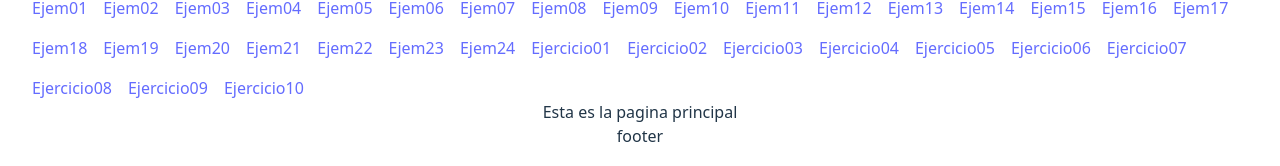
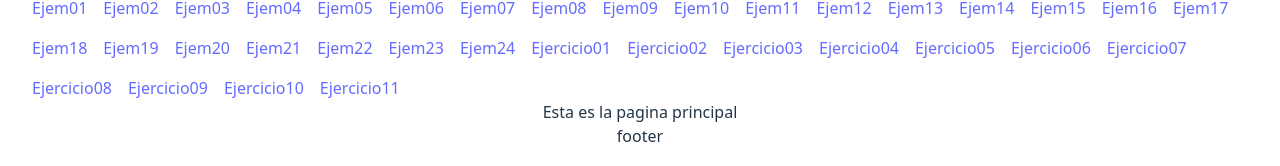
Before and after one commit to LucasPrezFdez/teoriaReactBase2025, a React (Vite) app: page / in a window 1280 px wide. Shown: the part 340-506 px from the top of the page. Built offline with nearby package versions, Linux system fonts and the light colour scheme.

Commit message:
Add Ejercicio11 link to Menu and configure routing for Ejercicio11 component

```diff
--- a/src/components/Menu.tsx
+++ b/src/components/Menu.tsx
@@ -43,6 +43,7 @@ function Menu() {
             <li><Link to="/Ejercicio08">Ejercicio08</Link></li>
             <li><Link to="/Ejercicio09">Ejercicio09</Link></li>
             <li><Link to="/Ejercicio10">Ejercicio10</Link></li>
+            <li><Link to="/Ejercicio11">Ejercicio11</Link></li>
         </ul>
     </nav>
      );
--- a/src/routes/routesConfig.ts
+++ b/src/routes/routesConfig.ts
@@ -178,5 +178,10 @@ export const routes = [
     title: "",
     description: "",
     component: React.lazy(() => import("../pages/Ejercicio_10")),
+  },{
+    to: "Ejercicio11",
+    title: "",
+    description: "",
+    component: React.lazy(() => import("../pages/Ejercicio_11")),
   },
 ];
```
